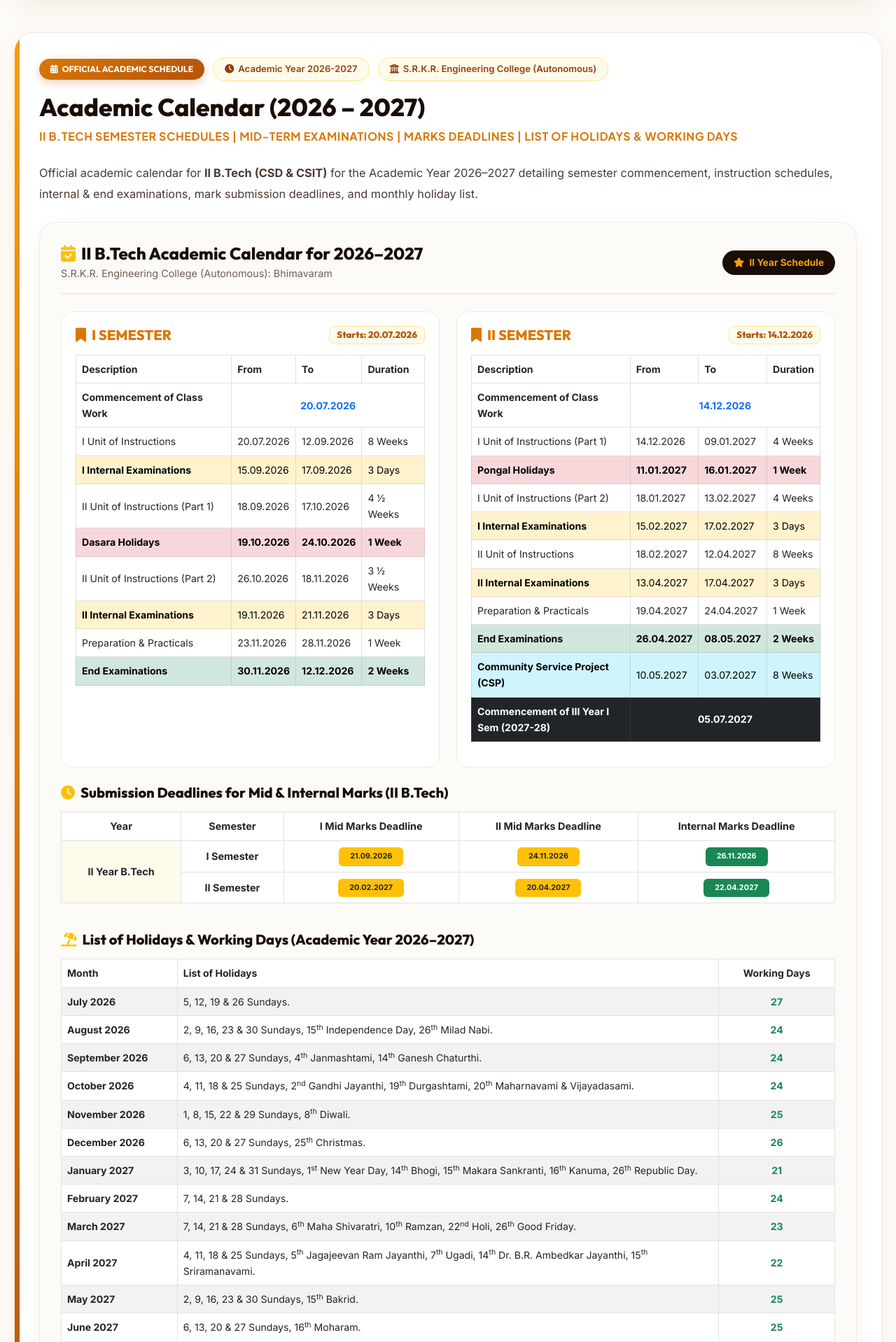
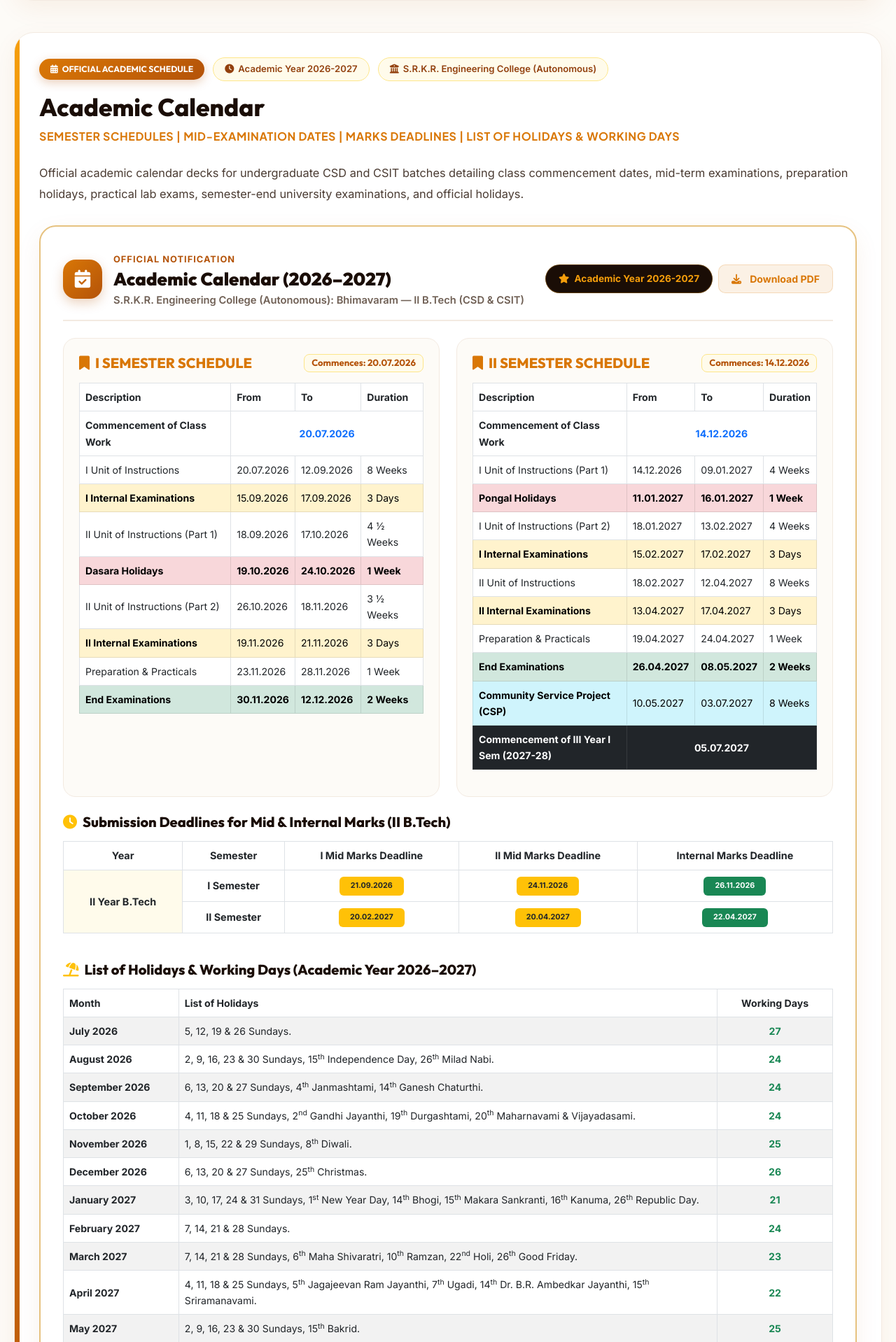
Before and after one commit to vakapallimukesh/CSD-CSIT, a PHP site: page /academics.php in a window 1280 px wide. Shown: the part 2854-4772 px from the top of the page at 70% size. Run offline with PHP 8.4, Linux system fonts and the light colour scheme; data comes from the database, SQL or seed files in the repository.

Commit message:
Add dedicated Academic Calendar (2026-2027) deck card to Academics section

```diff
--- a/academics.php
+++ b/academics.php
@@ -926,35 +926,44 @@ if (session_status() === PHP_SESSION_NONE) session_start();
                 <span class="tag-badge"><i class="fas fa-clock"></i> Academic Year 2026-2027</span>
                 <span class="tag-badge"><i class="fas fa-university"></i> S.R.K.R. Engineering College (Autonomous)</span>
             </div>
-            <h2 class="section-title">Academic Calendar (2026 – 2027)</h2>
-            <div class="section-subtitle">II B.Tech Semester Schedules | Mid-Term Examinations | Marks Deadlines | List of Holidays & Working Days</div>
+            <h2 class="section-title">Academic Calendar</h2>
+            <div class="section-subtitle">Semester Schedules | Mid-Examination Dates | Marks Deadlines | List of Holidays & Working Days</div>
 
-            <p style="color: #4a3b32; font-size: 1.02rem; line-height: 1.8; margin-bottom: 25px;">
-                Official academic calendar for <strong>II B.Tech (CSD & CSIT)</strong> for the Academic Year 2026–2027 detailing semester commencement, instruction schedules, internal & end examinations, mark submission deadlines, and monthly holiday list.
+            <p style="color: #4a3b32; font-size: 1.02rem; line-height: 1.8; margin-bottom: 30px;">
+                Official academic calendar decks for undergraduate CSD and CSIT batches detailing class commencement dates, mid-term examinations, preparation holidays, practical lab exams, semester-end university examinations, and official holidays.
             </p>
 
-            <!-- 2026-2027 II B.Tech Detailed Schedule Card -->
-            <div style="background: #fdfbf7; border-radius: 24px; padding: 30px; border: 1px solid #f3eae1; margin-bottom: 35px; box-shadow: 0 10px 30px rgba(180, 83, 9, 0.06);">
-                <div class="d-flex align-items-center justify-content-between flex-wrap gap-2 mb-4 pb-3" style="border-bottom: 2px solid #f3eae1;">
-                    <div>
-                        <h4 style="font-family: var(--font-display); font-weight: 800; color: #1a0d06; margin: 0;">
-                            <i class="fas fa-calendar-check text-warning me-2"></i>II B.Tech Academic Calendar for 2026–2027
-                        </h4>
-                        <span style="color: #6f5f54; font-size: 0.9rem;">S.R.K.R. Engineering College (Autonomous): Bhimavaram</span>
+            <!-- ================= DECK 1: ACADEMIC CALENDAR (2026–2027) ================= -->
+            <div style="background: #ffffff; border-radius: 24px; padding: 32px; border: 2px solid #e6c280; margin-bottom: 35px; box-shadow: 0 12px 35px rgba(180, 83, 9, 0.08); transition: all 0.3s ease;">
+                <div class="d-flex align-items-center justify-content-between flex-wrap gap-3 mb-4 pb-3" style="border-bottom: 2px solid #f3eae1;">
+                    <div class="d-flex align-items-center gap-3">
+                        <div style="width: 56px; height: 56px; border-radius: 18px; background: linear-gradient(135deg, #d97706 0%, #b45309 100%); color: #ffffff; display: flex; align-items: center; justify-content: center; font-size: 1.6rem; flex-shrink: 0; box-shadow: 0 6px 16px rgba(180, 83, 9, 0.25);">
+                            <i class="fas fa-calendar-check"></i>
+                        </div>
+                        <div>
+                            <span style="color: #b45309; font-weight: 800; font-size: 0.8rem; text-transform: uppercase; letter-spacing: 1px;">Official Notification</span>
+                            <h3 style="font-family: var(--font-display); font-weight: 900; color: #1a0d06; margin: 2px 0 0 0; font-size: 1.6rem;">Academic Calendar (2026–2027)</h3>
+                            <span style="color: #6f5f54; font-size: 0.92rem; font-weight: 600;">S.R.K.R. Engineering College (Autonomous): Bhimavaram — II B.Tech (CSD & CSIT)</span>
+                        </div>
                     </div>
-                    <span style="background: #1a0d06; color: #f59e0b; font-size: 0.85rem; font-weight: 700; padding: 6px 16px; border-radius: 50px;">
-                        <i class="fas fa-star me-1"></i> II Year Schedule
-                    </span>
+                    <div class="d-flex align-items-center gap-2 flex-wrap">
+                        <span style="background: #1a0d06; color: #f59e0b; font-size: 0.85rem; font-weight: 700; padding: 8px 18px; border-radius: 50px; border: 1px solid rgba(245, 158, 11, 0.3);">
+                            <i class="fas fa-star me-1"></i> Academic Year 2026-2027
+                        </span>
+                        <a href="files/II_III_B.Tech_Academic_Calendar_2025-26.pdf" class="pdf-link" target="_blank" style="padding: 8px 18px; font-size: 0.88rem;">
+                            <i class="fas fa-download me-1"></i> Download PDF
+                        </a>
+                    </div>
                 </div>
 
-                <!-- I SEMESTER & II SEMESTER TABLES SIDE-BY-SIDE OR STACKED -->
+                <!-- I SEMESTER & II SEMESTER TABLES SIDE-BY-SIDE -->
                 <div class="row g-4 mb-4">
                     <!-- I SEMESTER -->
                     <div class="col-lg-6">
-                        <div style="background: #ffffff; border-radius: 18px; padding: 20px; border: 1px solid #f3eae1; height: 100%;">
+                        <div style="background: #fdfbf7; border-radius: 18px; padding: 22px; border: 1px solid #f3eae1; height: 100%;">
                             <h5 style="font-family: var(--font-display); font-weight: 800; color: #d97706; margin-bottom: 15px; display: flex; align-items: center; justify-content: space-between;">
-                                <span><i class="fas fa-bookmark me-2"></i>I SEMESTER</span>
-                                <span style="font-size: 0.82rem; background: #fffbeb; color: #b45309; padding: 4px 10px; border-radius: 8px; border: 1px solid #fde68a;">Starts: 20.07.2026</span>
+                                <span><i class="fas fa-bookmark me-2"></i>I SEMESTER SCHEDULE</span>
+                                <span style="font-size: 0.82rem; background: #fffbeb; color: #b45309; padding: 4px 10px; border-radius: 8px; border: 1px solid #fde68a; font-weight: 700;">Commences: 20.07.2026</span>
                             </h5>
                             <div class="table-responsive">
                                 <table class="table table-bordered align-middle" style="font-size: 0.88rem;">
@@ -967,7 +976,7 @@ if (session_status() === PHP_SESSION_NONE) session_start();
                                         </tr>
                                     </thead>
                                     <tbody>
-                                        <tr class="fw-bold style-highlight" style="background: #fffbeb;">
+                                        <tr class="fw-bold" style="background: #fffbeb;">
                                             <td>Commencement of Class Work</td>
                                             <td colspan="3" class="text-center text-primary">20.07.2026</td>
                                         </tr>
@@ -1008,7 +1017,7 @@ if (session_status() === PHP_SESSION_NONE) session_start();
                                             <td>3 Days</td>
                                         </tr>
                                         <tr>
-                                            <td>Preparation & Practicals</td>
+                                            <td>Preparation &amp; Practicals</td>
                                             <td>23.11.2026</td>
                                             <td>28.11.2026</td>
                                             <td>1 Week</td>
@@ -1027,10 +1036,10 @@ if (session_status() === PHP_SESSION_NONE) session_start();
 
                     <!-- II SEMESTER -->
                     <div class="col-lg-6">
-                        <div style="background: #ffffff; border-radius: 18px; padding: 20px; border: 1px solid #f3eae1; height: 100%;">
+                        <div style="background: #fdfbf7; border-radius: 18px; padding: 22px; border: 1px solid #f3eae1; height: 100%;">
                             <h5 style="font-family: var(--font-display); font-weight: 800; color: #d97706; margin-bottom: 15px; display: flex; align-items: center; justify-content: space-between;">
-                                <span><i class="fas fa-bookmark me-2"></i>II SEMESTER</span>
-                                <span style="font-size: 0.82rem; background: #fffbeb; color: #b45309; padding: 4px 10px; border-radius: 8px; border: 1px solid #fde68a;">Starts: 14.12.2026</span>
+                                <span><i class="fas fa-bookmark me-2"></i>II SEMESTER SCHEDULE</span>
+                                <span style="font-size: 0.82rem; background: #fffbeb; color: #b45309; padding: 4px 10px; border-radius: 8px; border: 1px solid #fde68a; font-weight: 700;">Commences: 14.12.2026</span>
                             </h5>
                             <div class="table-responsive">
                                 <table class="table table-bordered align-middle" style="font-size: 0.88rem;">
@@ -1084,7 +1093,7 @@ if (session_status() === PHP_SESSION_NONE) session_start();
                                             <td>3 Days</td>
                                         </tr>
                                         <tr>
-                                            <td>Preparation & Practicals</td>
+                                            <td>Preparation &amp; Practicals</td>
                                             <td>19.04.2027</td>
                                             <td>24.04.2027</td>
                                             <td>1 Week</td>
@@ -1115,7 +1124,7 @@ if (session_status() === PHP_SESSION_NONE) session_start();
                 <!-- SUBMISSION OF MID/INTERNAL MARKS DEADLINES -->
                 <div class="mb-4">
                     <h5 style="font-family: var(--font-display); font-weight: 800; color: #1a0d06; margin-bottom: 15px;">
-                        <i class="fas fa-clock text-warning me-2"></i>Submission Deadlines for Mid & Internal Marks (II B.Tech)
+                        <i class="fas fa-clock text-warning me-2"></i>Submission Deadlines for Mid &amp; Internal Marks (II B.Tech)
                     </h5>
                     <div class="table-responsive">
                         <table class="table table-bordered align-middle text-center" style="font-size: 0.9rem;">
@@ -1150,7 +1159,7 @@ if (session_status() === PHP_SESSION_NONE) session_start();
                 <!-- LIST OF HOLIDAYS & WORKING DAYS (2026 - 2027) -->
                 <div>
                     <h5 style="font-family: var(--font-display); font-weight: 800; color: #1a0d06; margin-bottom: 15px;">
-                        <i class="fas fa-umbrella-beach text-warning me-2"></i>List of Holidays & Working Days (Academic Year 2026–2027)
+                        <i class="fas fa-umbrella-beach text-warning me-2"></i>List of Holidays &amp; Working Days (Academic Year 2026–2027)
                     </h5>
                     <div class="table-responsive">
                         <table class="table table-striped table-bordered align-middle" style="font-size: 0.88rem;">
@@ -1162,75 +1171,27 @@ if (session_status() === PHP_SESSION_NONE) session_start();
                                 </tr>
                             </thead>
                             <tbody>
-                                <tr>
-                                    <td class="fw-bold">July 2026</td>
-                                    <td>5, 12, 19 &amp; 26 Sundays.</td>
-                                    <td class="text-center fw-bold text-success">27</td>
-                                </tr>
-                                <tr>
-                                    <td class="fw-bold">August 2026</td>
-                                    <td>2, 9, 16, 23 &amp; 30 Sundays, 15<sup>th</sup> Independence Day, 26<sup>th</sup> Milad Nabi.</td>
-                                    <td class="text-center fw-bold text-success">24</td>
-                                </tr>
-                                <tr>
-                                    <td class="fw-bold">September 2026</td>
-                                    <td>6, 13, 20 &amp; 27 Sundays, 4<sup>th</sup> Janmashtami, 14<sup>th</sup> Ganesh Chaturthi.</td>
-                                    <td class="text-center fw-bold text-success">24</td>
-                                </tr>
-                                <tr>
-                                    <td class="fw-bold">October 2026</td>
-                                    <td>4, 11, 18 &amp; 25 Sundays, 2<sup>nd</sup> Gandhi Jayanthi, 19<sup>th</sup> Durgashtami, 20<sup>th</sup> Maharnavami &amp; Vijayadasami.</td>
-                                    <td class="text-center fw-bold text-success">24</td>
-                                </tr>
-                                <tr>
-                                    <td class="fw-bold">November 2026</td>
-                                    <td>1, 8, 15, 22 &amp; 29 Sundays, 8<sup>th</sup> Diwali.</td>
-                                    <td class="text-center fw-bold text-success">25</td>
-                                </tr>
-                                <tr>
-                                    <td class="fw-bold">December 2026</td>
-                                    <td>6, 13, 20 &amp; 27 Sundays, 25<sup>th</sup> Christmas.</td>
-                                    <td class="text-center fw-bold text-success">26</td>
-                                </tr>
-                                <tr>
-                                    <td class="fw-bold">January 2027</td>
-                                    <td>3, 10, 17, 24 &amp; 31 Sundays, 1<sup>st</sup> New Year Day, 14<sup>th</sup> Bhogi, 15<sup>th</sup> Makara Sankranti, 16<sup>th</sup> Kanuma, 26<sup>th</sup> Republic Day.</td>
-                                    <td class="text-center fw-bold text-success">21</td>
-                                </tr>
-                                <tr>
-                                    <td class="fw-bold">February 2027</td>
-                                    <td>7, 14, 21 &amp; 28 Sundays.</td>
-                                    <td class="text-center fw-bold text-success">24</td>
-                                </tr>
-                                <tr>
-                                    <td class="fw-bold">March 2027</td>
-                                    <td>7, 14, 21 &amp; 28 Sundays, 6<sup>th</sup> Maha Shivaratri, 10<sup>th</sup> Ramzan, 22<sup>nd</sup> Holi, 26<sup>th</sup> Good Friday.</td>
-                                    <td class="text-center fw-bold text-success">23</td>
-                                </tr>
-                                <tr>
-                                    <td class="fw-bold">April 2027</td>
-                                    <td>4, 11, 18 &amp; 25 Sundays, 5<sup>th</sup> Jagajeevan Ram Jayanthi, 7<sup>th</sup> Ugadi, 14<sup>th</sup> Dr. B.R. Ambedkar Jayanthi, 15<sup>th</sup> Sriramanavami.</td>
-                                    <td class="text-center fw-bold text-success">22</td>
-                                </tr>
-                                <tr>
-                                    <td class="fw-bold">May 2027</td>
-                                    <td>2, 9, 16, 23 &amp; 30 Sundays, 15<sup>th</sup> Bakrid.</td>
-                                    <td class="text-center fw-bold text-success">25</td>
-                                </tr>
-                                <tr>
-                                    <td class="fw-bold">June 2027</td>
-                                    <td>6, 13, 20 &amp; 27 Sundays, 16<sup>th</sup> Moharam.</td>
-                                    <td class="text-center fw-bold text-success">25</td>
-                                </tr>
+                                <tr><td class="fw-bold">July 2026</td><td>5, 12, 19 &amp; 26 Sundays.</td><td class="text-center fw-bold text-success">27</td></tr>
+                                <tr><td class="fw-bold">August 2026</td><td>2, 9, 16, 23 &amp; 30 Sundays, 15<sup>th</sup> Independence Day, 26<sup>th</sup> Milad Nabi.</td><td class="text-center fw-bold text-success">24</td></tr>
+                                <tr><td class="fw-bold">September 2026</td><td>6, 13, 20 &amp; 27 Sundays, 4<sup>th</sup> Janmashtami, 14<sup>th</sup> Ganesh Chaturthi.</td><td class="text-center fw-bold text-success">24</td></tr>
+                                <tr><td class="fw-bold">October 2026</td><td>4, 11, 18 &amp; 25 Sundays, 2<sup>nd</sup> Gandhi Jayanthi, 19<sup>th</sup> Durgashtami, 20<sup>th</sup> Maharnavami &amp; Vijayadasami.</td><td class="text-center fw-bold text-success">24</td></tr>
+                                <tr><td class="fw-bold">November 2026</td><td>1, 8, 15, 22 &amp; 29 Sundays, 8<sup>th</sup> Diwali.</td><td class="text-center fw-bold text-success">25</td></tr>
+                                <tr><td class="fw-bold">December 2026</td><td>6, 13, 20 &amp; 27 Sundays, 25<sup>th</sup> Christmas.</td><td class="text-center fw-bold text-success">26</td></tr>
+                                <tr><td class="fw-bold">January 2027</td><td>3, 10, 17, 24 &amp; 31 Sundays, 1<sup>st</sup> New Year Day, 14<sup>th</sup> Bhogi, 15<sup>th</sup> Makara Sankranti, 16<sup>th</sup> Kanuma, 26<sup>th</sup> Republic Day.</td><td class="text-center fw-bold text-success">21</td></tr>
+                                <tr><td class="fw-bold">February 2027</td><td>7, 14, 21 &amp; 28 Sundays.</td><td class="text-center fw-bold text-success">24</td></tr>
+                                <tr><td class="fw-bold">March 2027</td><td>7, 14, 21 &amp; 28 Sundays, 6<sup>th</sup> Maha Shivaratri, 10<sup>th</sup> Ramzan, 22<sup>nd</sup> Holi, 26<sup>th</sup> Good Friday.</td><td class="text-center fw-bold text-success">23</td></tr>
+                                <tr><td class="fw-bold">April 2027</td><td>4, 11, 18 &amp; 25 Sundays, 5<sup>th</sup> Jagajeevan Ram Jayanthi, 7<sup>th</sup> Ugadi, 14<sup>th</sup> Dr. B.R. Ambedkar Jayanthi, 15<sup>th</sup> Sriramanavami.</td><td class="text-center fw-bold text-success">22</td></tr>
+                                <tr><td class="fw-bold">May 2027</td><td>2, 9, 16, 23 &amp; 30 Sundays, 15<sup>th</sup> Bakrid.</td><td class="text-center fw-bold text-success">25</td></tr>
+                                <tr><td class="fw-bold">June 2027</td><td>6, 13, 20 &amp; 27 Sundays, 16<sup>th</sup> Moharam.</td><td class="text-center fw-bold text-success">25</td></tr>
                             </tbody>
                         </table>
                     </div>
                 </div>
             </div>
 
-            <!-- PDF DOWNLOAD CARDS FOR CALENDARS -->
+            <!-- ================= DECK 2: OTHER CALENDARS & ARCHIVES ================= -->
             <h4 style="font-family: var(--font-display); font-weight: 800; color: #1a0d06; margin-bottom: 20px;">
-                <i class="fas fa-file-pdf text-warning me-2"></i>Academic Calendar Downloads
+                <i class="fas fa-file-pdf text-warning me-2"></i>Academic Calendar Downloads &amp; Archives
             </h4>
             <div class="row g-4">
                 <div class="col-md-6">
@@ -1240,8 +1201,8 @@ if (session_status() === PHP_SESSION_NONE) session_start();
                                 <i class="fas fa-file-pdf"></i>
                             </div>
                             <div>
-                                <h5 style="font-family: var(--font-display); font-weight: 800; color: #1a0d06; margin: 0 0 4px 0;">II B.Tech Academic Calendar 2026-27</h5>
-                                <span style="font-size: 0.88rem; color: #6f5f54;">Official schedule &amp; holiday list for 2nd year CSD &amp; CSIT</span>
+                                <h5 style="font-family: var(--font-display); font-weight: 800; color: #1a0d06; margin: 0 0 4px 0;">Academic Calendar (2026–2027)</h5>
+                                <span style="font-size: 0.88rem; color: #6f5f54;">Official II B.Tech schedule &amp; holiday list</span>
                             </div>
                         </div>
                         <a href="files/II_III_B.Tech_Academic_Calendar_2025-26.pdf" class="pdf-link" target="_blank">
```
Also changed, not shown: academic-calendar.php (+16 -12 lines).
